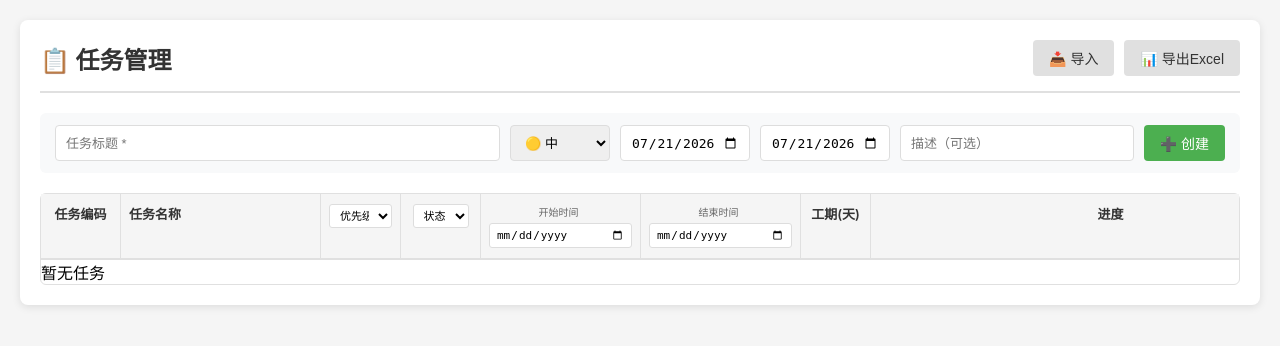
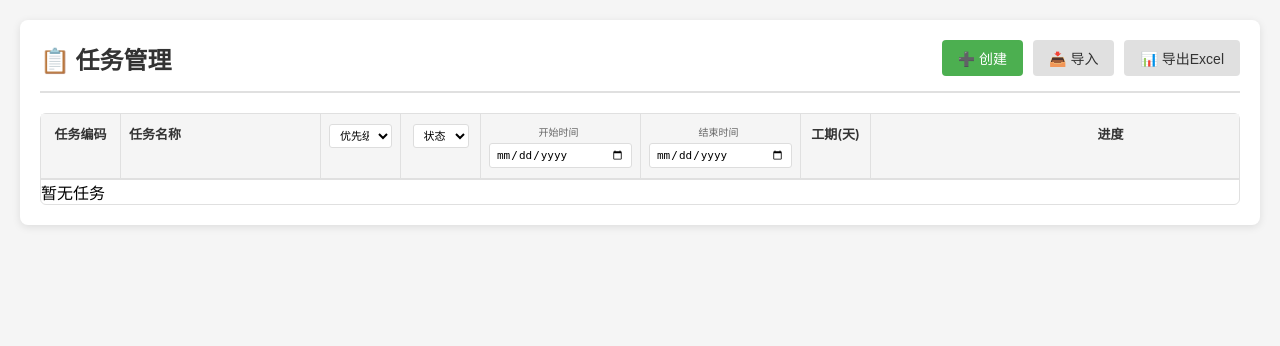
Before and after one commit to nanjiyueguang/mytodolist, a Flask app: page / in a window 1280 px wide; the page is wider, and only the part inside the window is pictured. Shown: the top 346 px of that part. Run offline with Flask 3, Linux system fonts and the light colour scheme; data that the repository does not hold is empty.

Commit message:
UI优化：创建按钮移至header、创建任务改用弹窗、任务清单默认折叠

```diff
--- a/static/css/style.css
+++ b/static/css/style.css
@@ -89,56 +89,127 @@ header h1 {
     gap: 10px;
 }
 
-/* 单行表单 */
+/* 单行表单（已废弃，改用弹窗） */
 .todo-form-inline {
-    display: flex;
-    gap: 10px;
-    align-items: center;
-    background: #f8f9fa;
-    padding: 12px 15px;
-    border-radius: 6px;
-    margin-bottom: 20px;
-    flex-wrap: nowrap;
+    display: none;
 }
 
-.form-control-inline {
-    padding: 8px 10px;
+/* 创建任务弹窗 */
+.modal-overlay {
+    position: fixed;
+    top: 0;
+    left: 0;
+    right: 0;
+    bottom: 0;
+    background: rgba(0, 0, 0, 0.5);
+    display: flex;
+    align-items: center;
+    justify-content: center;
+    z-index: 1000;
+}
+
+.modal-dialog {
+    background: white;
+    border-radius: 8px;
+    box-shadow: 0 4px 20px rgba(0, 0, 0, 0.3);
+    width: 500px;
+    max-width: 90vw;
+    max-height: 90vh;
+    overflow: auto;
+}
+
+.modal-header {
+    display: flex;
+    justify-content: space-between;
+    align-items: center;
+    padding: 16px 20px;
+    border-bottom: 1px solid #e0e0e0;
+}
+
+.modal-header h3 {
+    margin: 0;
+    font-size: 18px;
+    color: #333;
+}
+
+.modal-close {
+    background: none;
+    border: none;
+    font-size: 24px;
+    color: #999;
+    cursor: pointer;
+    padding: 0;
+    width: 28px;
+    height: 28px;
+    display: flex;
+    align-items: center;
+    justify-content: center;
+    border-radius: 4px;
+}
+
+.modal-close:hover {
+    background: #f0f0f0;
+    color: #333;
+}
+
+.modal-body {
+    padding: 20px;
+}
+
+.modal-form-group {
+    margin-bottom: 16px;
+}
+
+.modal-form-group label {
+    display: block;
+    margin-bottom: 6px;
+    font-size: 14px;
+    font-weight: 500;
+    color: #333;
+}
+
+.required {
+    color: #f44336;
+}
+
+.modal-input,
+.modal-select,
+.modal-textarea {
+    width: 100%;
+    padding: 8px 12px;
     border: 1px solid #ddd;
     border-radius: 4px;
-    font-size: 13px;
+    font-size: 14px;
     transition: border-color 0.3s;
-    height: 36px;
 }
 
-.form-control-inline:focus {
+.modal-input:focus,
+.modal-select:focus,
+.modal-textarea:focus {
     outline: none;
     border-color: #4CAF50;
 }
 
-.form-title {
-    flex: 2;
-    min-width: 150px;
+.modal-textarea {
+    resize: vertical;
+    font-family: inherit;
 }
 
-.form-priority {
-    width: 100px;
-    min-width: 100px;
+.modal-form-row {
+    display: flex;
+    gap: 12px;
 }
 
-.form-date {
-    width: 130px;
-    min-width: 130px;
+.modal-form-row .modal-form-group {
+    flex: 1;
 }
 
-.form-desc {
-    flex: 1;
-    min-width: 120px;
-}
-
-.btn-create {
-    height: 36px;
-    white-space: nowrap;
-    padding: 8px 16px;
+.modal-footer {
+    display: flex;
+    justify-content: flex-end;
+    gap: 10px;
+    padding: 16px 20px;
+    border-top: 1px solid #e0e0e0;
 }
 
 /* 任务列表容器 */
--- a/templates/index.html
+++ b/templates/index.html
@@ -11,6 +11,7 @@
         <header>
             <h1>📋 任务管理</h1>
             <div class="header-actions">
+                <button id="btn-create" class="btn btn-primary">➕ 创建</button>
                 <button id="btn-import" class="btn btn-secondary">📥 导入</button>
                 <button id="btn-export" class="btn btn-secondary">📊 导出Excel</button>
             </div>
@@ -49,21 +50,49 @@
             </div>
         </div>
 
-        <!-- 新建任务 -->
-        <div class="todo-form-inline">
-            <input type="text" id="todo-title" placeholder="任务标题 *" class="form-control-inline form-title">
-            <select id="todo-priority" class="form-control-inline form-priority">
-                <option value="高">🔴 高</option>
-                <option value="中" selected>🟡 中</option>
-                <option value="低">🔵 低</option>
-            </select>
-            <input type="date" id="todo-start-date" class="form-control-inline form-date" title="开始日期">
-            <input type="date" id="todo-end-date" class="form-control-inline form-date" title="结束日期">
-            <input type="text" id="todo-description" placeholder="描述（可选）" class="form-control-inline form-desc">
-            <button id="btn-create" class="btn btn-primary btn-create">➕ 创建</button>
+        <!-- 创建任务弹窗 -->
+        <div id="create-modal" class="modal-overlay" style="display:none;">
+            <div class="modal-dialog">
+                <div class="modal-header">
+                    <h3>➕ 新建任务</h3>
+                    <button class="modal-close" id="btn-modal-close">&times;</button>
+                </div>
+                <div class="modal-body">
+                    <div class="modal-form-group">
+                        <label>任务标题 <span class="required">*</span></label>
+                        <input type="text" id="todo-title" placeholder="请输入任务标题" class="modal-input">
+                    </div>
+                    <div class="modal-form-group">
+                        <label>描述</label>
+                        <textarea id="todo-description" placeholder="任务描述（可选）" class="modal-textarea" rows="3"></textarea>
+                    </div>
+                    <div class="modal-form-row">
+                        <div class="modal-form-group">
+                            <label>优先级</label>
+                            <select id="todo-priority" class="modal-select">
+                                <option value="高">🔴 高</option>
+                                <option value="中" selected>🟡 中</option>
+                                <option value="低">🔵 低</option>
+                            </select>
+                        </div>
+                        <div class="modal-form-group">
+                            <label>开始日期</label>
+                            <input type="date" id="todo-start-date" class="modal-input">
+                        </div>
+                        <div class="modal-form-group">
+                            <label>结束日期</label>
+                            <input type="date" id="todo-end-date" class="modal-input">
+                        </div>
+                    </div>
+                </div>
+                <div class="modal-footer">
+                    <button class="btn btn-secondary" id="btn-modal-cancel">取消</button>
+                    <button class="btn btn-primary" id="btn-modal-confirm">确认创建</button>
+                </div>
+            </div>
         </div>
 
-        <!-- 任务列表 -->
+        <!-- 任务列表（默认折叠） -->
         <div class="task-list-container">
             <div class="table-header">
                 <div class="col-task-code">任务编码</div>
```
Also changed, not shown: static/js/app.js (+55 -6 lines), todo.db.
